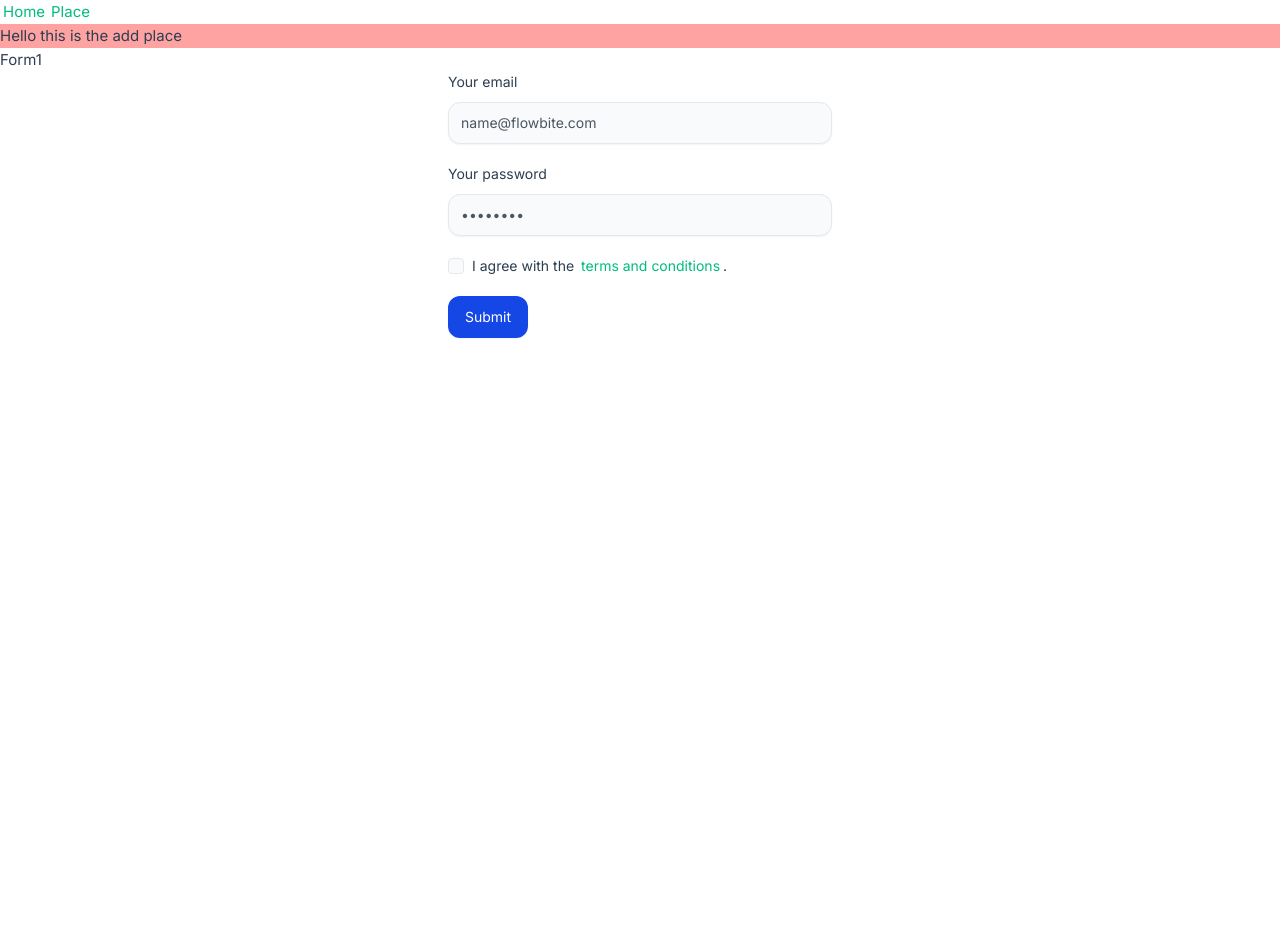
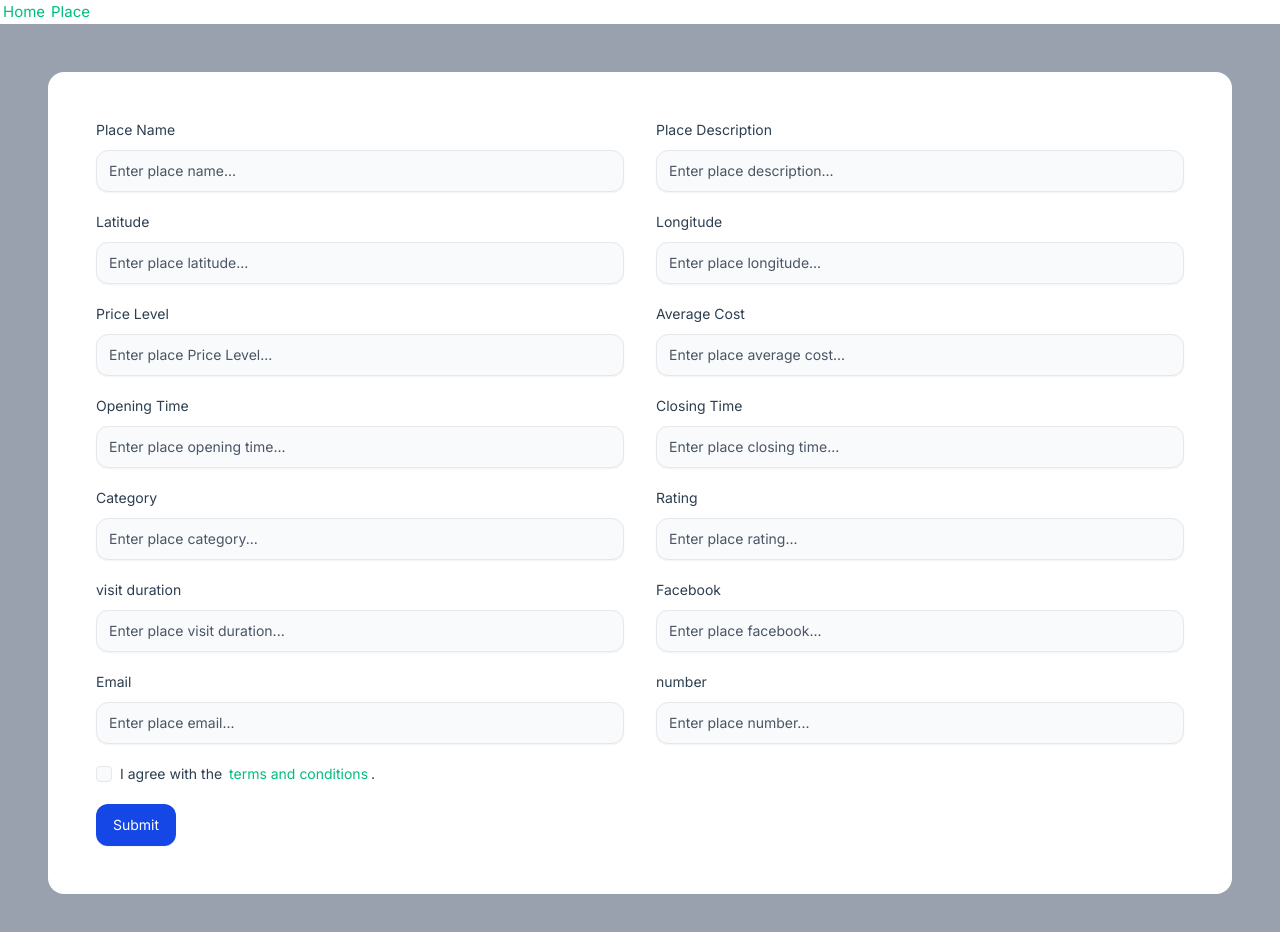
Before and after one commit to rico-jajeb/town-explorer-frontv1.1, a Vue app: page /add-place in a window 1280 px wide. Shown: the top 932 px of the page. Before the commit the page ends 800 px from the top, so only its background shows below. Built offline with nearby package versions, Linux system fonts and the light colour scheme; the HTML template or start-up script is replaced by a standard one.

Commit message:
feat(addPlaceForm): create addPlaceForm ui only

```diff
--- a/src/Pages/Admin/Place/AddPlace.vue
+++ b/src/Pages/Admin/Place/AddPlace.vue
@@ -1,8 +1,11 @@
 <template>
-  <h1 class="bg-red-300">Hello this is the add place</h1>
-  <addPlaceForm />
+  <main class="bg-gray-400 p-12">
+    <section class="max-w-8xl mx-auto bg-white py-12 px-12 rounded-2xl">
+      <addPlaceForm />
+    </section>
+  </main>
 </template>
 
 <script setup>
-import addPlaceForm from '@/Pages/Admin/Place/addPlaceForm.vue'
+import addPlaceForm from '@/Pages/Admin/Place/AddPlaceForm.vue'
 </script>
--- a/src/Pages/Admin/Place/AddPlaceForm.vue
+++ b/src/Pages/Admin/Place/AddPlaceForm.vue
@@ -1,29 +1,182 @@
 <template>
-  <h1>Form1</h1>
-
-  <form class="max-w-sm mx-auto">
-    <div class="mb-5">
-      <label for="email" class="block mb-2.5 text-sm font-medium text-heading">Your email</label>
+  <form class="mx-auto">
+    <section class="grid grid-cols-4 gap-8">
+      <div class="mb-5 col-span-2">
+        <label for="Place name" class="block mb-2.5 text-sm font-medium text-heading"
+          >Place Name</label
+        >
+        <input
+          type="text"
+          id="place_name"
+          class="bg-neutral-secondary-medium border border-default-medium text-heading text-sm rounded-base focus:ring-brand focus:border-brand block w-full px-3 py-2.5 shadow-xs placeholder:text-body"
+          placeholder="Enter place name..."
+          required
+        />
+      </div>
+      <div class="mb-5 col-span-2">
+        <label for="Place name" class="block mb-2.5 text-sm font-medium text-heading"
+          >Place Description</label
+        >
+        <input
+          type="text"
+          id="description"
+          class="bg-neutral-secondary-medium border border-default-medium text-heading text-sm rounded-base focus:ring-brand focus:border-brand block w-full px-3 py-2.5 shadow-xs placeholder:text-body"
+          placeholder="Enter place description..."
+          required
+        />
+      </div>
+    </section>
+    <section class="grid grid-cols-4 gap-8">
+      <div class="mb-5 col-span-2">
+        <label for="Place name" class="block mb-2.5 text-sm font-medium text-heading"
+          >Latitude</label
+        >
+        <input
+          type="text"
+          id="latitude"
+          class="bg-neutral-secondary-medium border border-default-medium text-heading text-sm rounded-base focus:ring-brand focus:border-brand block w-full px-3 py-2.5 shadow-xs placeholder:text-body"
+          placeholder="Enter place latitude..."
+          required
+        />
+      </div>
+      <div class="mb-5 col-span-2">
+        <label for="Place name" class="block mb-2.5 text-sm font-medium text-heading"
+          >Longitude</label
+        >
+        <input
+          type="text"
+          id="longitude"
+          class="bg-neutral-secondary-medium border border-default-medium text-heading text-sm rounded-base focus:ring-brand focus:border-brand block w-full px-3 py-2.5 shadow-xs placeholder:text-body"
+          placeholder="Enter place longitude..."
+          required
+        />
+      </div>
+    </section>
+    <section class="grid grid-cols-4 gap-8">
+      <div class="mb-5 col-span-2">
+        <label for="Place name" class="block mb-2.5 text-sm font-medium text-heading"
+          >Price Level</label
+        >
+        <input
+          type="text"
+          id="Price_Level"
+          class="bg-neutral-secondary-medium border border-default-medium text-heading text-sm rounded-base focus:ring-brand focus:border-brand block w-full px-3 py-2.5 shadow-xs placeholder:text-body"
+          placeholder="Enter place Price Level..."
+          required
+        />
+      </div>
+      <div class="mb-5 col-span-2">
+        <label for="Place name" class="block mb-2.5 text-sm font-medium text-heading"
+          >Average Cost</label
+        >
+        <input
+          type="text"
+          id="average_cost"
+          class="bg-neutral-secondary-medium border border-default-medium text-heading text-sm rounded-base focus:ring-brand focus:border-brand block w-full px-3 py-2.5 shadow-xs placeholder:text-body"
+          placeholder="Enter place average cost..."
+          required
+        />
+      </div>
+    </section>
+    <section class="grid grid-cols-4 gap-8">
+      <div class="mb-5 col-span-2">
+        <label for="Place name" class="block mb-2.5 text-sm font-medium text-heading"
+          >Opening Time</label
+        >
+        <input
+          type="text"
+          id="opening_time"
+          class="bg-neutral-secondary-medium border border-default-medium text-heading text-sm rounded-base focus:ring-brand focus:border-brand block w-full px-3 py-2.5 shadow-xs placeholder:text-body"
+          placeholder="Enter place opening time..."
+          required
+        />
+      </div>
+      <div class="mb-5 col-span-2">
+        <label for="Place name" class="block mb-2.5 text-sm font-medium text-heading"
+          >Closing Time</label
+        >
+        <input
+          type="text"
+          id="closing_time"
+          class="bg-neutral-secondary-medium border border-default-medium text-heading text-sm rounded-base focus:ring-brand focus:border-brand block w-full px-3 py-2.5 shadow-xs placeholder:text-body"
+          placeholder="Enter place closing time..."
+          required
+        />
+      </div>
+    </section>
+    <section class="grid grid-cols-4 gap-8">
+      <div class="mb-5 col-span-2">
+        <label for="Place name" class="block mb-2.5 text-sm font-medium text-heading"
+          >Category</label
+        >
+        <input
+          type="text"
+          id="category"
+          class="bg-neutral-secondary-medium border border-default-medium text-heading text-sm rounded-base focus:ring-brand focus:border-brand block w-full px-3 py-2.5 shadow-xs placeholder:text-body"
+          placeholder="Enter place category..."
+          required
+        />
+      </div>
+      <div class="mb-5 col-span-2">
+        <label for="Place name" class="block mb-2.5 text-sm font-medium text-heading">Rating</label>
+        <input
+          type="text"
+          id="category"
+          class="bg-neutral-secondary-medium border border-default-medium text-heading text-sm rounded-base focus:ring-brand focus:border-brand block w-full px-3 py-2.5 shadow-xs placeholder:text-body"
+          placeholder="Enter place rating..."
+          required
+        />
+      </div>
+    </section>
+    <section class="grid grid-cols-4 gap-8">
+      <div class="mb-5 col-span-2">
+        <label for="Place name" class="block mb-2.5 text-sm font-medium text-heading"
+          >visit duration</label
+        >
+        <input
+          type="text"
+          id="visit"
+          class="bg-neutral-secondary-medium border border-default-medium text-heading text-sm rounded-base focus:ring-brand focus:border-brand block w-full px-3 py-2.5 shadow-xs placeholder:text-body"
+          placeholder="Enter place visit duration..."
+          required
+        />
+      </div>
+      <div class="mb-5 col-span-2">
+        <label for="Place name" class="block mb-2.5 text-sm font-medium text-heading"
+          >Facebook</label
+        >
+        <input
+          type="text"
+          id="facebook"
+          class="bg-neutral-secondary-medium border border-default-medium text-heading text-sm rounded-base focus:ring-brand focus:border-brand block w-full px-3 py-2.5 shadow-xs placeholder:text-body"
+          placeholder="Enter place facebook..."
+          required
+        />
+      </div>
+    </section>
+    <section class="grid grid-cols-4 gap-8">
+      <div class="mb-5 col-span-2">
+        <label for="Place name" class="block mb-2.5 text-sm font-medium text-heading">Email</label>
         <input
           type="email"
           id="email"
           class="bg-neutral-secondary-medium border border-default-medium text-heading text-sm rounded-base focus:ring-brand focus:border-brand block w-full px-3 py-2.5 shadow-xs placeholder:text-body"
-        placeholder="name@flowbite.com"
+          placeholder="Enter place email..."
           required
         />
       </div>
-    <div class="mb-5">
-      <label for="password" class="block mb-2.5 text-sm font-medium text-heading"
-        >Your password</label
-      >
+      <div class="mb-5 col-span-2">
+        <label for="Place name" class="block mb-2.5 text-sm font-medium text-heading">number</label>
         <input
-        type="password"
-        id="password"
+          type="text"
+          id="number"
           class="bg-neutral-secondary-medium border border-default-medium text-heading text-sm rounded-base focus:ring-brand focus:border-brand block w-full px-3 py-2.5 shadow-xs placeholder:text-body"
-        placeholder="••••••••"
+          placeholder="Enter place number..."
           required
         />
       </div>
+    </section>
+
     <label for="remember" class="flex items-center mb-5">
       <input
         id="remember"
```
Lines whose indentation alone changed are shown as unchanged.
